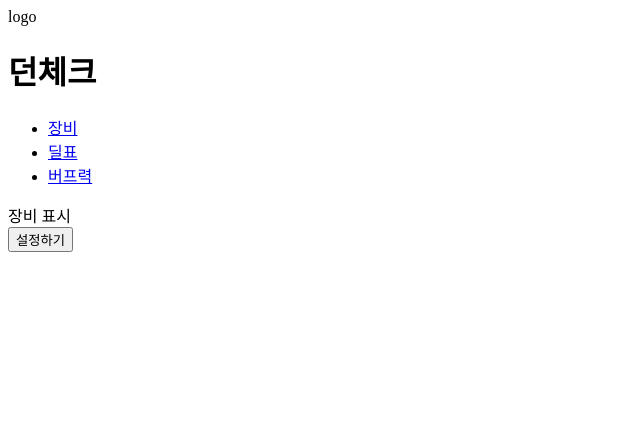
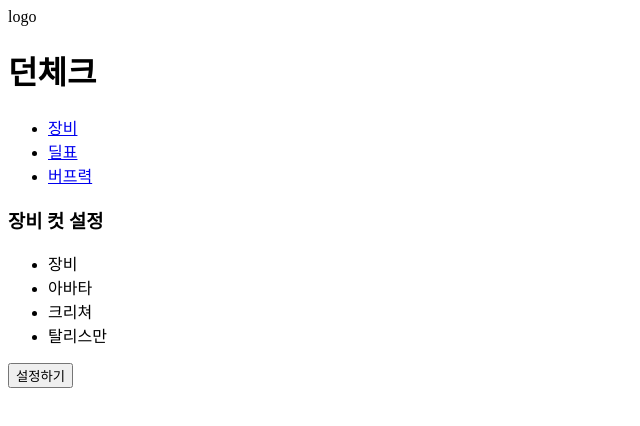
Before and after one commit to goldmembrane/DunCheck_Client, a React (Create React App) app: page /setting/equipment in a window 1280 px wide. Shown: the top 426 px of the page, without its empty margins (0-640 px from the left). Built offline with nearby package versions, Linux system fonts and the light colour scheme.

Commit message:
make up equipment.tsx file and ready for sub-routing in equipment

```diff
--- a/src/settingOption/Equipment.tsx
+++ b/src/settingOption/Equipment.tsx
@@ -3,7 +3,19 @@ import * as React from 'react';
 const Equipment = () => {
     return (
         <>
-            <div>장비 표시</div>
+            <div className = "equipmentWrapBox">
+                <div className = "equipmentTitleBox">
+                    <h3>장비 컷 설정</h3>
+                </div>
+                <nav>
+                    <ul>
+                        <li>장비</li>
+                        <li>아바타</li>
+                        <li>크리쳐</li>
+                        <li>탈리스만</li>
+                    </ul>
+                </nav>
+            </div>
         </>
     )
 }
```
